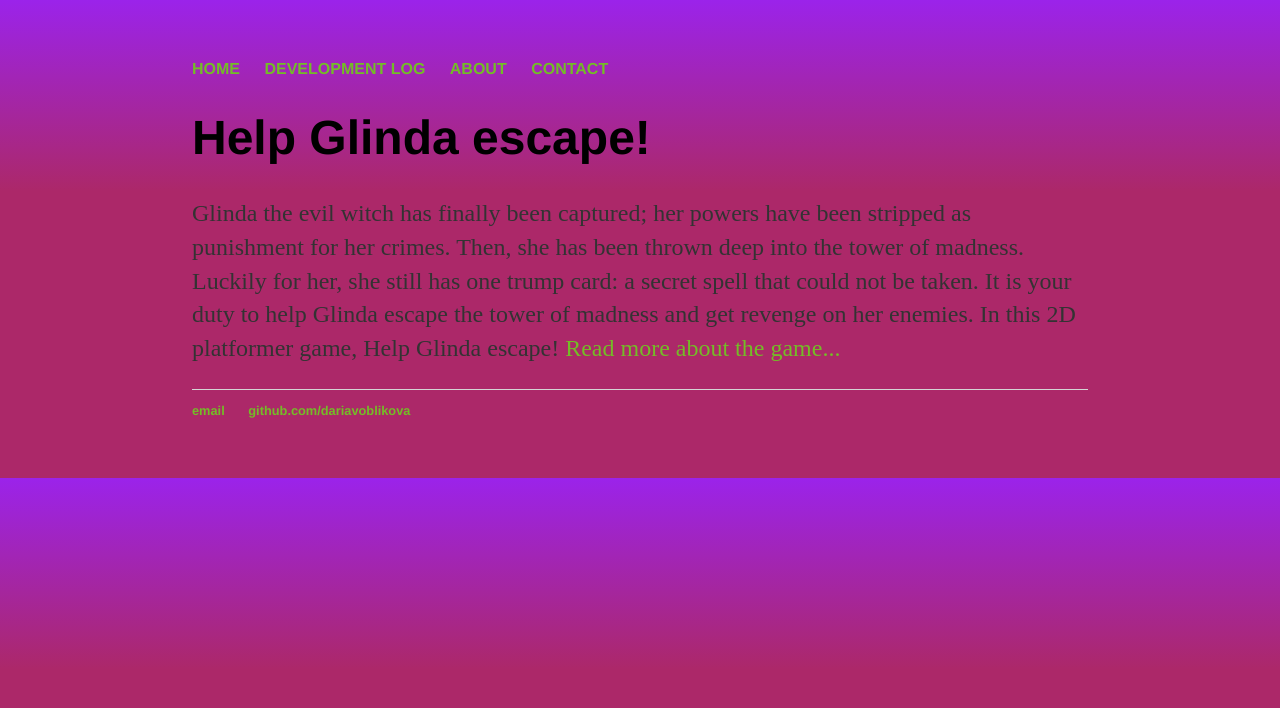
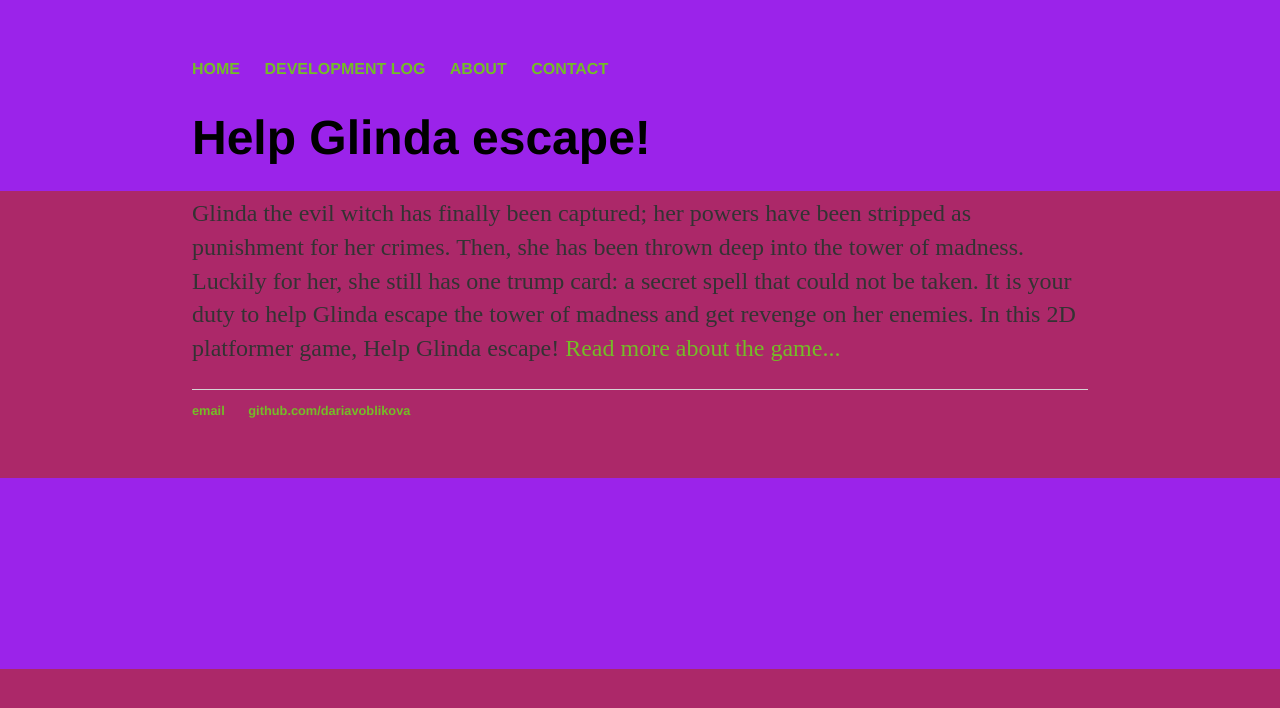
Before and after one commit to dariavoblikova/WitchJump, a Jekyll site: the page built from index.html, in a window 1280 px wide. Shown: the top 708 px of the page. Built offline with Jekyll 4.4.1, drawn with Linux system fonts in a browser that asks for light colours.

Commit message:
Update main.css

```diff
--- a/css/main.css
+++ b/css/main.css
@@ -1,7 +1,7 @@
 body {
     margin: 60px auto;
     width: 70%;
-    background-image: linear-gradient(to top, #AC2869 60%, #9b23ea 100%);
+    background-image: linear-gradient(to top, #AC2869 60%, #9b23ea 60%);
 }
 nav ul, footer ul {
     font-family:'Helvetica', 'Arial', 'Sans-Serif';
```
